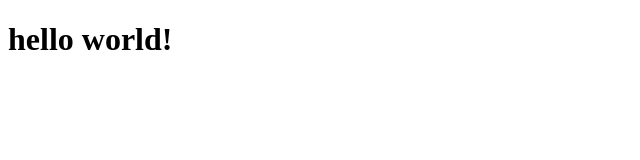
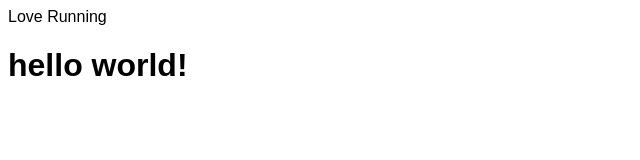
Before and after one commit to OdoJoe/love-running, a plain HTML site: page index.html in a window 1280 px wide. Shown: the whole page, without its empty margins (0-640 px from the left). Drawn offline with Linux system fonts and the light colour scheme.

Commit message:
add meta data to head and linked css

```diff
--- a/assets/css/style.css
+++ b/assets/css/style.css
@@ -0,0 +1,3 @@
+body {
+    font-family: arial;
+}
--- a/index.html
+++ b/index.html
@@ -4,7 +4,10 @@
     <meta charset="UTF-8">
     <meta http-equiv="X-UA-Compatible" content="IE=edge">
     <meta name="viewport" content="width=device-width, initial-scale=1.0">
-    <title>Document</title>
+    <meta name="description" content="Love Running club for runners in Dublin, Ireland">
+    <meta name="keywords" content="love running, running club, ireland, dublin">
+    <link rel="stylesheet" href="assets/css/style.css"
+    <title>Love Running</title>
 </head>
 <body>
     <h1>hello world!</h1>
```
